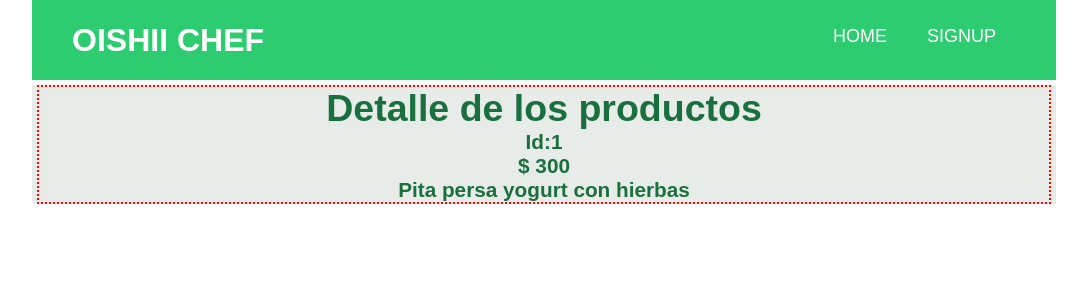
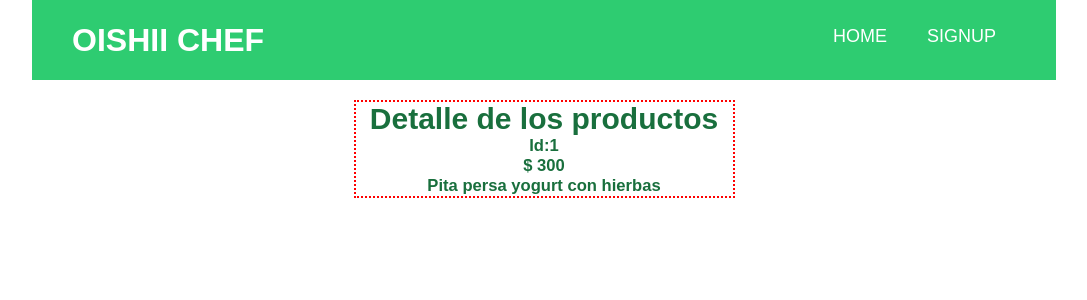
Before and after one commit to Martin-J-Larre/-React-CoderHouse-Oishii-Chef-Larre-version-2, a React (Create React App) app in the folder oshii-chef-v-2/: page /item/1 in a window 1280 px wide. Shown: the top 300 px of the page, without its empty margins (96-1183 px from the left). Built offline with nearby package versions, Linux system fonts and the light colour scheme; the HTML template or start-up script is replaced by a standard one.

Commit message:
Primera Entrega del Proyecto Final-Clase-8

```diff
--- a/oshii-chef-v-2/src/App.css
+++ b/oshii-chef-v-2/src/App.css
@@ -75,11 +75,27 @@
 
 /* Item.js */
 .Item-container{
-    color:#196F3D ;
+    color:#196F3D;
+    width: 30%;
+    margin: 5px;
+    font-size: 20px;
+    text-align: center;
+    border: 2px dotted red;
+    margin-top: 5px;
+    display: inline-block;
+
+/* Cambiar toda esta cosa horrible */
+}
+
+/* itemsDetailContainer */
+.items-Detail-Container{
+    color:#196F3D;
     margin: 5px;
     font-size: 25px;
     text-align: center;
-    border: 2px dotted red;
-    margin-top: 5px;
-/* Cambiar toda esta cosa horrible */
+    margin-top: 15px;
+
 }
+.img-item{
+    width: 100%;
+}
--- a/oshii-chef-v-2/src/components/Item.js
+++ b/oshii-chef-v-2/src/components/Item.js
@@ -5,8 +5,9 @@ const Item = (props) => {
 
     return (
 
-         <div className="Item-container">
-             <h5>Id:{props.id}</h5>
+        <div className="Item-container">
+             <img className="img-item" src={props.imagenUrl} />
+             <h5 className="id-producto">Id:{props.id}</h5>
              <h5>$ {props.precio}</h5>
              <h5>{props.titulo}</h5>
              <ItemCount valorInicial={0} stock={10}/>
--- a/oshii-chef-v-2/src/components/ItemDetail.js
+++ b/oshii-chef-v-2/src/components/ItemDetail.js
@@ -3,6 +3,7 @@ const ItemDetail = (props) => {
     return (
         <div className="Item-container">
              <h2>Detalle de los productos</h2>
+             {/* <img src={props.imagenUrl} Ver por que no anda ???  /> */}
              <h5>Id:{props.id}</h5>
              <h5> $ {props.precio}</h5>
              <h5>{props.titulo}</h5>
--- a/oshii-chef-v-2/src/components/ItemDetailContainer.js
+++ b/oshii-chef-v-2/src/components/ItemDetailContainer.js
@@ -18,7 +18,7 @@ const ItemDetailContainer = () => {
     console.log("product ========", product);
 
     return (
-        <div className="itemsListContainer">
+        <div className="items-Detail-Container">
           <ItemDetail {...product}/>
         </div>
     );
--- a/oshii-chef-v-2/src/components/productos.js
+++ b/oshii-chef-v-2/src/components/productos.js
@@ -5,7 +5,7 @@
       id: "1",
       moneda:"$",
       titulo: "Pita persa yogurt con hierbas",
-      imagenUrl: "./public/img/meal-1.jpg"
+      imagenUrl: "./img/meal-1.jpg"
     },
     {
       precio: 350,
@@ -21,28 +21,29 @@
       titulo: "Tostada de salmon, palta y pepino",
       imagenUrl: "img/meal-3.jpg"
     }
-    /*,
+   ,
     {
       precio:250,
-      id: 4,
+      id: "4",
       moneda:"$",
       titulo: "Vegan mix salmpler con arroz",
       imagenUrl: "img/meal-4.jpg"
     },
     {
       precio: 450,
-      id: 5,
+      id: "5",
       moneda:"$",
       titulo: "Tacos de carnitas con salsa roja",
       imagenUrl: "img/meal-5.jpg"
     },
     {
       precio: 400,
-      id: 6,
+      id: "6",
       moneda:"$",
       titulo: "Pollo enchilado con ensalada",
       imagenUrl: "img/meal-6.jpg"
-    },
+    }
+    /*,
     {
       precio: 500,
       id: 7,
```
Also changed, not shown: oshii-chef-v-2/src/components/Category.js (added, +14 -0 lines), oshii-chef-v-2/src/components/NavBar.js (+9 -1 lines), oshii-chef-v-2/src/README.md (added), oshii-chef-v-2/src/components/borrador.txt (deleted), 1 other file (tests, documents, lock files or other folders).
